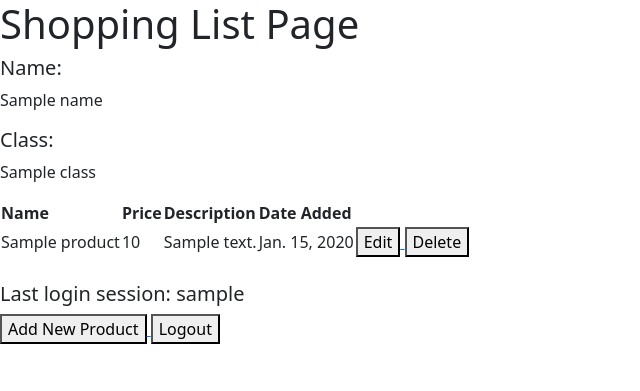
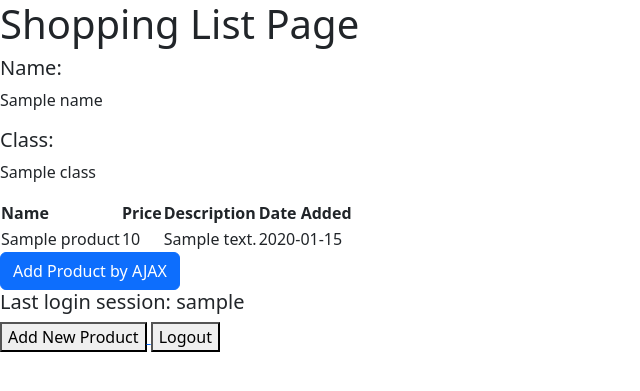
Before and after one commit to tvadhisti/shopping-list, a Django app: template main/templates/main.html in a window 1280 px wide. Shown: the top 391 px of the page, without its empty margins (0-640 px from the left). Run offline with Django 4.2, Linux system fonts and the light colour scheme; tables that the repository leaves empty hold one stand-in row (values such as "Sample post"); the template is opened without the code that fills it: values that come from a table or form of the project are taken from there, most other values are stand-ins (such as "Sample title", 1, 10 or a date in 2020).

Commit message:
completed tutorial 5

```diff
--- a/main/templates/main.html
+++ b/main/templates/main.html
@@ -9,9 +9,44 @@
 <h5>Class:</h5>
 <p>{{class}}</p>
 
+<table id="product_table"></table>
 
+<div class="modal fade" id="exampleModal" tabindex="-1" aria-labelledby="exampleModalLabel" aria-hidden="true">
+    <div class="modal-dialog">
+        <div class="modal-content">
+            <div class="modal-header">
+                <h1 class="modal-title fs-5" id="exampleModalLabel">Add New Product</h1>
+                <button type="button" class="btn-close" data-bs-dismiss="modal" aria-label="Close"></button>
+            </div>
+            <div class="modal-body">
+                <form id="form" onsubmit="return false;">
+                    {% csrf_token %}
+                    <div class="mb-3">
+                        <label for="name" class="col-form-label">Name:</label>
+                        <input type="text" class="form-control" id="name" name="name"></input>
+                    </div>
+                    <div class="mb-3">
+                        <label for="price" class="col-form-label">Price:</label>
+                        <input type="number" class="form-control" id="price" name="price"></input>
+                    </div>
+                    <div class="mb-3">
+                        <label for="description" class="col-form-label">Description:</label>
+                        <textarea class="form-control" id="description" name="description"></textarea>
+                    </div>
+                </form>
+            </div>
+            <div class="modal-footer">
+                <button type="button" class="btn btn-secondary" data-bs-dismiss="modal">Close</button>
+                <button type="button" class="btn btn-primary" id="button_add" data-bs-dismiss="modal">Add
+                    Product</button>
+            </div>
+        </div>
+    </div>
+</div>
+<button type="button" class="btn btn-primary" data-bs-toggle="modal" data-bs-target="#exampleModal">Add Product by
+    AJAX</button>
 
-<table>
+<!-- <table>
     <tr>
         <th>Name</th>
         <th>Price</th>
@@ -41,7 +76,7 @@
         </td>
     </tr>
     {% endfor %}
-</table>
+</table> -->
 
 <br />
 
@@ -59,5 +94,43 @@
     </button>
 </a>
 
+<script>
+    async function getProducts() {
+        return fetch("{% url 'main:get_product_json' %}").then((res) => res.json())
+    }
+
+    async function refreshProducts() {
+        document.getElementById("product_table").innerHTML = ""
+        const products = await getProducts()
+        let htmlString = `<tr>
+            <th>Name</th>
+            <th>Price</th>
+            <th>Description</th>
+            <th>Date Added</th>
+        </tr>`
+        products.forEach((item) => {
+            htmlString += `\n<tr>
+            <td>${item.fields.name}</td>
+            <td>${item.fields.price}</td>
+            <td>${item.fields.description}</td>
+            <td>${item.fields.date_added}</td>
+        </tr>`
+        })
+
+        document.getElementById("product_table").innerHTML = htmlString
+    }
+    refreshProducts()
+
+    function addProduct() {
+        fetch("{% url 'main:add_product_ajax' %}", {
+            method: "POST",
+            body: new FormData(document.querySelector('#form'))
+        }).then(refreshProducts)
+
+        document.getElementById("form").reset()
+        return false
+    }
+    document.getElementById("button_add").onclick = addProduct
+</script>
 
 {% endblock content %}
--- a/main/urls.py
+++ b/main/urls.py
@@ -1,6 +1,6 @@
 from django.urls import path
 from main.views import show_main, create_product, show_xml, show_json, show_xml_by_id, show_json_by_id
-from main.views import register, login_user, logout_user, edit_product, delete_product
+from main.views import register, login_user, logout_user, edit_product, delete_product, get_product_json, add_product_ajax
 
 app_name = 'main'
 
@@ -17,4 +17,6 @@ urlpatterns = [
     path('logout/', logout_user, name='logout'),
     path('edit-product/<int:id>', edit_product, name='edit_product'),
     path('delete/<int:id>', delete_product, name='delete_product'),  # adjust the function name
+    path('get-product/', get_product_json, name='get_product_json'),
+path('create-product-ajax/', add_product_ajax, name='add_product_ajax')
 ]
--- a/main/views.py
+++ b/main/views.py
@@ -11,6 +11,7 @@ from django.contrib import messages
 from django.contrib.auth import authenticate, login,  logout
 from django.contrib.auth.decorators import login_required
 import datetime
+from django.views.decorators.csrf import csrf_exempt
 
 @login_required(login_url='/login')
 
@@ -124,3 +125,23 @@ def show_json_by_id(request, id):
     # store the query result of data with a specific ID from the Product model
     data = Product.objects.filter(pk=id)
     return HttpResponse(serializers.serialize("json", data), content_type="application/json")
+
+
+def get_product_json(request):
+    product_item = Product.objects.all()
+    return HttpResponse(serializers.serialize('json', product_item))
+
+@csrf_exempt
+def add_product_ajax(request):
+    if request.method == 'POST':
+        name = request.POST.get("name")
+        price = request.POST.get("price")
+        description = request.POST.get("description")
+        user = request.user
+
+        new_product = Product(name=name, price=price, description=description, user=user)
+        new_product.save()
+
+        return HttpResponse(b"CREATED", status=201)
+
+    return HttpResponseNotFound()
```
